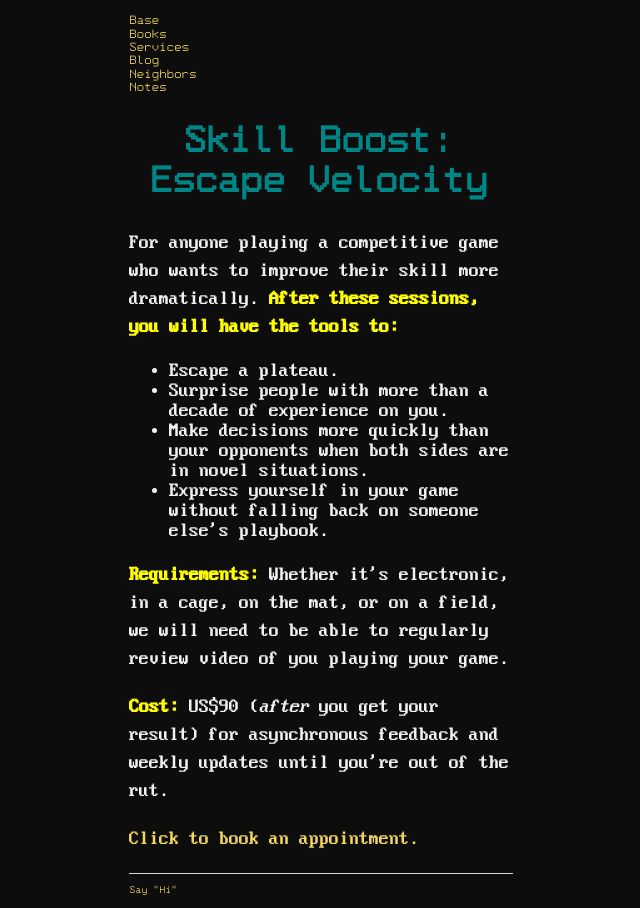
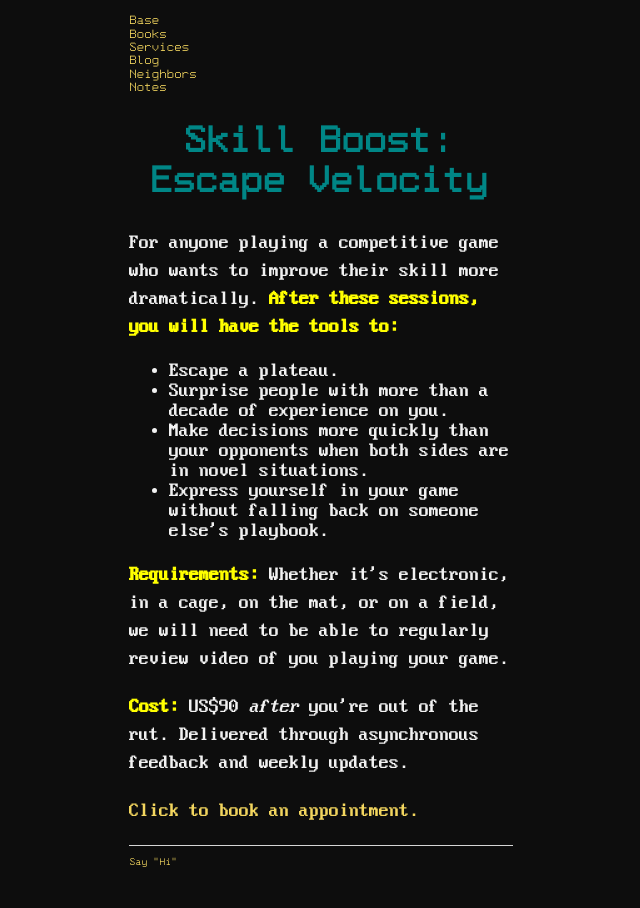
Before and after one commit to ray-dorai/ray-dorai.github.io, a Jekyll site: the page built from services.html, in a window 1280 px wide. Shown: the whole page, without its empty margins (319-959 px from the left). Built offline with Jekyll 4.4.1, drawn with Linux system fonts in a browser that asks for light colours.

Commit message:
Update services.html

```diff
--- a/services.html
+++ b/services.html
@@ -14,5 +14,5 @@
 </ul>
 
 <p> <b style="color:yellow;">Requirements:</b> Whether it's electronic, in a cage, on the mat, or on a field, we will need to be able to regularly review video of you playing your game.</p>
-<p><b style="color:yellow;">Cost:</b> US$90 (<i>after</i> you get your result) for asynchronous feedback and weekly updates until you're out of the rut.</p>
+<p><b style="color:yellow;">Cost:</b> US$90 <i>after</i> you're out of the rut. Delivered through asynchronous feedback and weekly updates.</p>
 <p><a href="https://cal.com/forshaper/skill-boost-escape-velocity">Click to book an appointment.</a></p>
```
